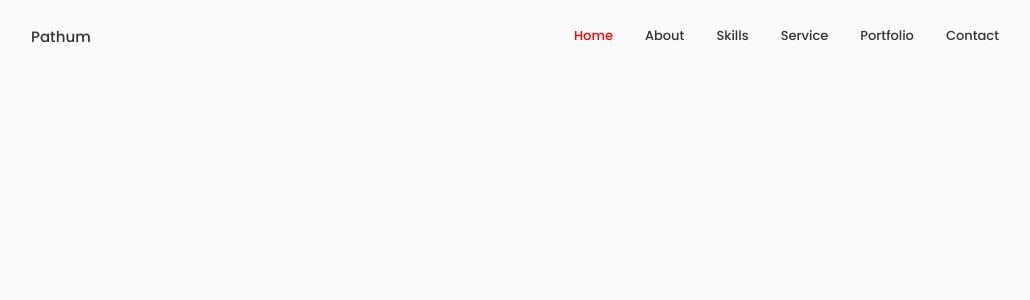
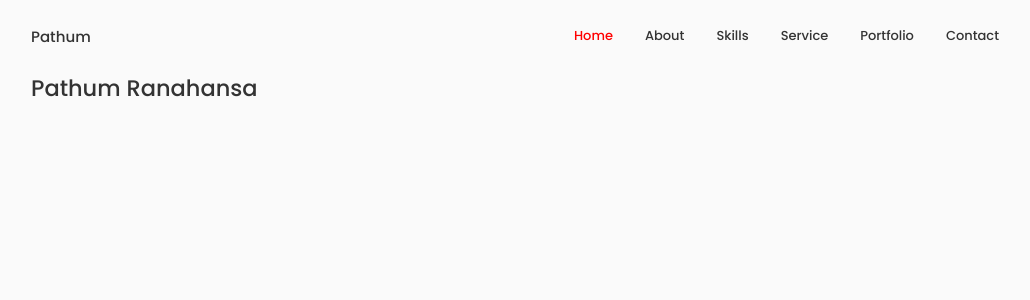
Before and after one commit to Ranahansa/react-portfolio, a React (Create React App) app: page / in a window 1280 px wide. Shown: the top 300 px of the page, without its empty margins (125-1155 px from the left). Built offline with nearby package versions, Linux system fonts and the light colour scheme.

Commit message:
Commit 5

```diff
--- a/src/App.js
+++ b/src/App.js
@@ -1,11 +1,15 @@
 import React from 'react';
 import './App.css';
 import Header from './Componenets/Header/Header';
+import Home from './Componenets/Home/Home';
 
 const App = () => {
   return (
     <>
     <Header />
+    <main className="main">
+      <Home />
+    </main>
     </>
   );
 }
--- /dev/null
+++ b/src/Componenets/Home/Data.jsx
@@ -0,0 +1,21 @@
+import React from 'react'
+
+function Data() {
+    return (
+        <div className='home__data'>
+                <h1 className='home__title'>Pathum Ranahansa</h1>
+
+                <svg
+                width="36"
+                height="36"
+                viewBox="0 0 48 48"
+                fill="none"
+                xmlns="http://www.w3.org/2000/svg"
+                className="home__hand">
+                </svg>
+
+            </div>
+    )
+}
+
+export default Data
--- a/src/Componenets/Home/Home.jsx
+++ b/src/Componenets/Home/Home.jsx
@@ -0,0 +1,23 @@
+import React from 'react'
+import './Home.css'
+import Social from './Social'
+import Data from './Data'
+
+function Home() {
+    return (
+        <section className="home" id="home">
+            <div className="home__container container grid">
+                <div className='home__content grid'>
+                    <Social />
+
+                    <div className="home__img"> </div>
+
+                    <Data/>
+                </div>
+            </div>
+        </section>
+    )
+
+}
+
+export default Home
--- /dev/null
+++ b/src/Componenets/Home/Social.jsx
@@ -0,0 +1,19 @@
+import React from 'react'
+
+function Social() {
+    return (
+        <div className='home__social'>
+            <a href="https://web.facebook.com/profile.php?id=100092359968795" className="home__social-icon" target='_blank'>
+                <i className='uil uil-facebook-f'></i>
+            </a>
+            <a href="#" className="home__social-icon" target='_blank'>
+                <i className='uil uil-instagram'></i>
+            </a>
+            <a href="https://github.com/" className="home__social-icon" target='_blank'>
+                <i className='uil uil-github-alt'></i>
+            </a>
+        </div>
+    )
+}
+
+export default Social
```
